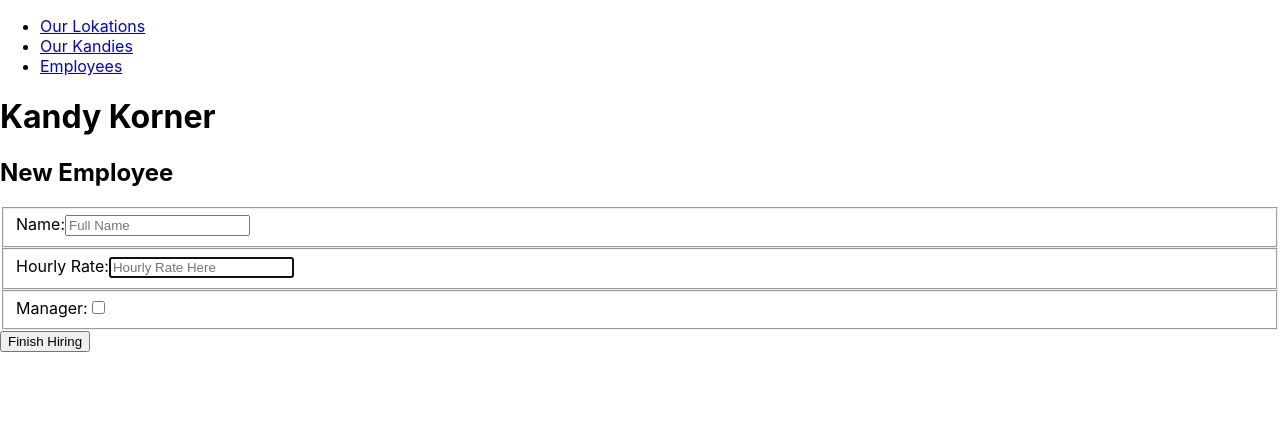
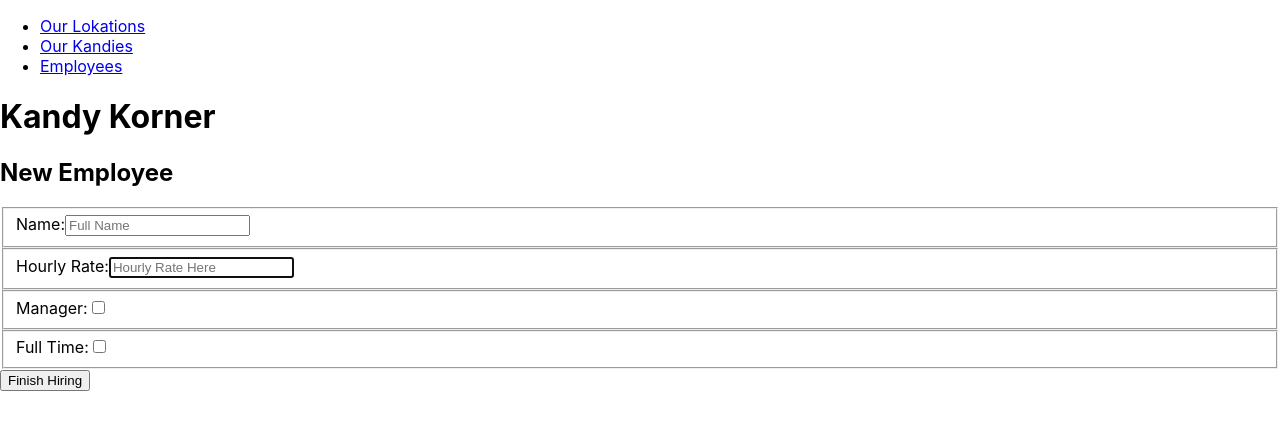
Before and after one commit to CassieTesauro/Kandy-Korner, a React (Create React App) app: page /employees/create in a window 1280 px wide. Shown: the top 430 px of the page. Built offline with nearby package versions, Linux system fonts and the light colour scheme.

Commit message:
fulltime checkbox on employee form is working

```diff
--- a/src/components/employees/EmployeeForm.js
+++ b/src/components/employees/EmployeeForm.js
@@ -92,6 +92,20 @@ export const EmployeeForm = () => {
                         type="checkbox" />
                 </div>
             </fieldset>
+            <fieldset>
+                <div className="form-group">
+                    <label htmlFor="fullTime">Full Time:</label>
+                    <input
+                        onChange={
+                            (evt) => {
+                                const copy = { ...employee }
+                                copy.fullTime = evt.target.checked
+                                updateEmployee(copy)
+                            }
+                        }
+                        type="checkbox" />
+                </div>
+            </fieldset>
             <button className="btn btn-primary" onClick={finishHiring}>
                 Finish Hiring
             </button>
```
